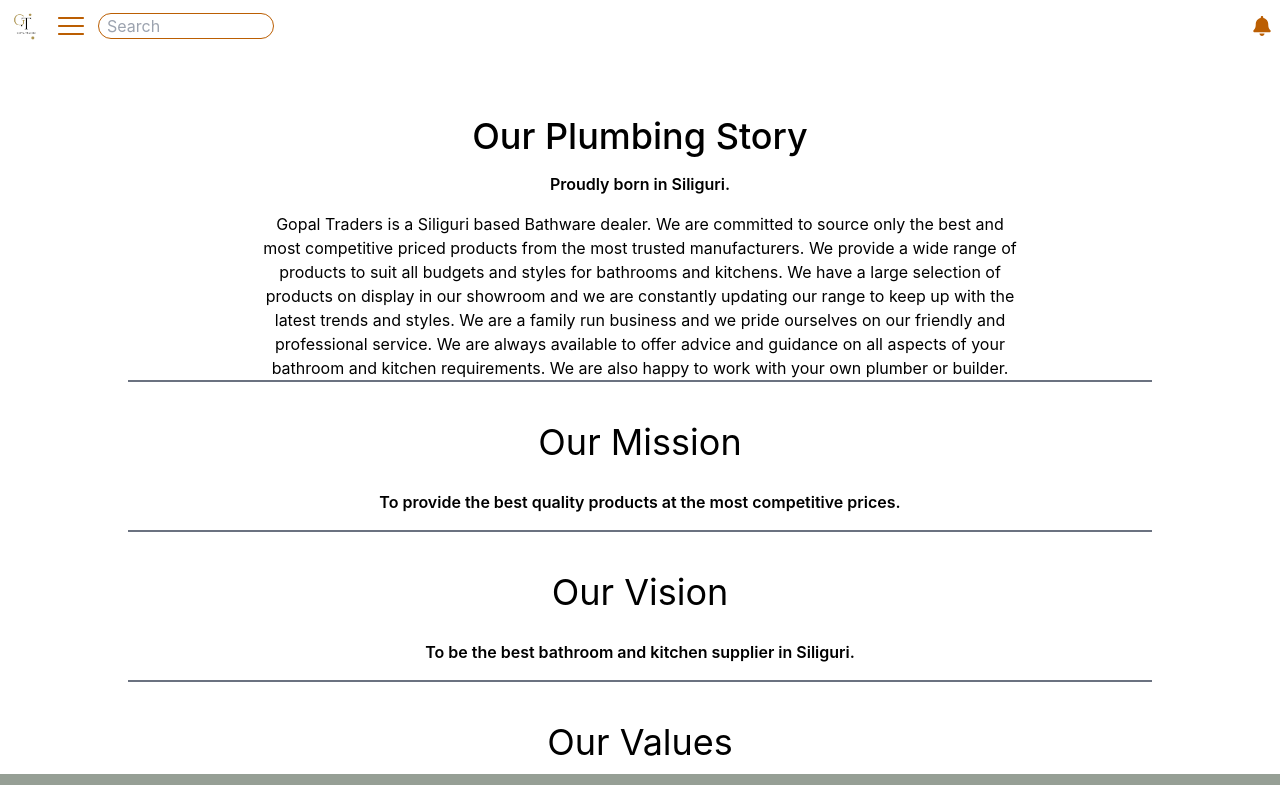
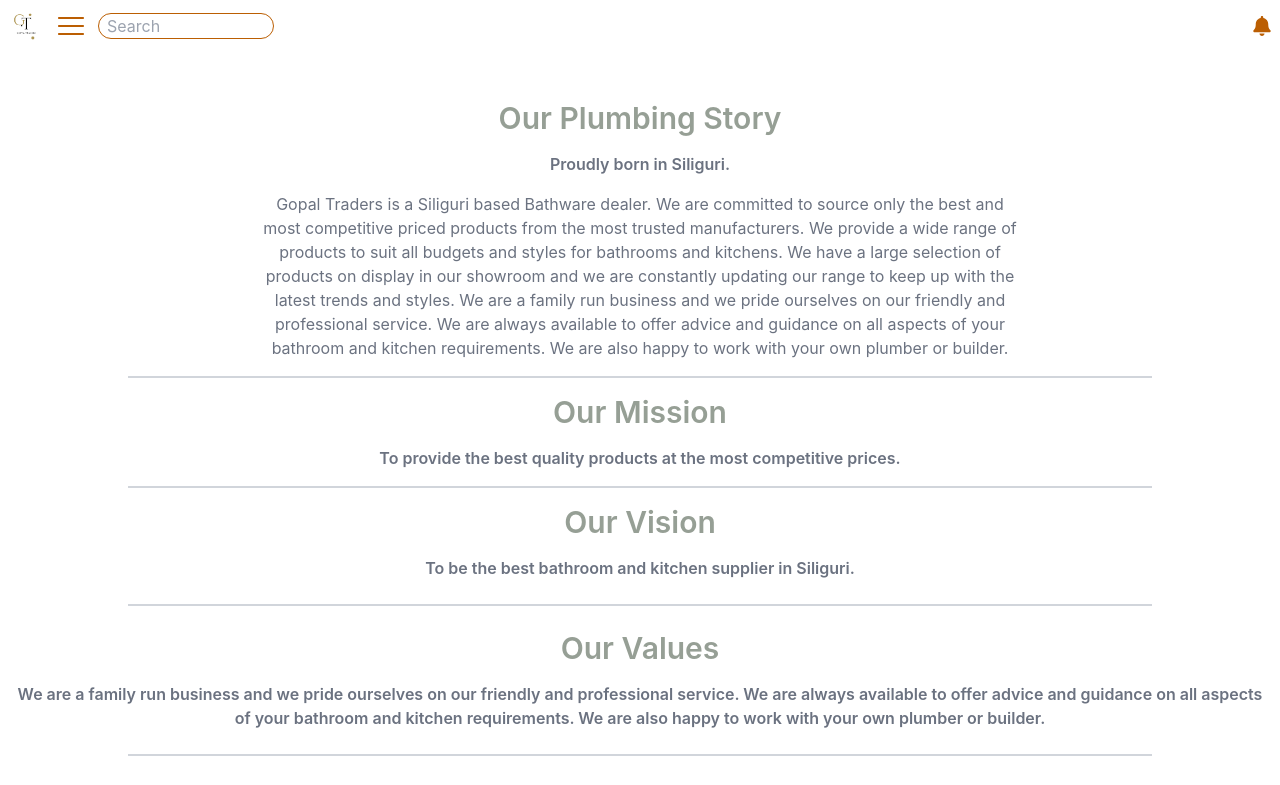
Before and after one commit to Shubh-Dev/gopal-traders, a React (Vite) app: page /our-story in a window 1280 px wide. Shown: the top 785 px of the page. Built offline with nearby package versions, Linux system fonts and the light colour scheme; some icons are missing.

Commit message:
feat: our story in progress

```diff
--- a/src/components/OurStory.jsx
+++ b/src/components/OurStory.jsx
@@ -2,9 +2,11 @@
 
 const OurStory = () => {
   return (
-    <div class="container text-center pt-16 mx-auto flex flex-col items-center">
-      <p class="text-4xl font-medium">Our Plumbing Story</p>
-      <p class="text-md font-semibold  py-4">Proudly born in Siliguri.</p>
+    <div class="container text-center pt-12 px-2 mx-auto flex flex-col items-center text-gray-500">
+      <p class="text-3xl text-[#969f95] font-semibold pb-4">
+        Our Plumbing Story
+      </p>
+      <p class="text-md font-semibold pb-4">Proudly born in Siliguri.</p>
       <p class="max-w-3xl">
         Gopal Traders is a Siliguri based Bathware dealer. We are committed to
         source only the best and most competitive priced products from the most
@@ -17,22 +19,32 @@
         aspects of your bathroom and kitchen requirements. We are also happy to
         work with your own plumber or builder.
       </p>
-      <div class="max-w-5xl border-b-2 border-gray-500 w-full"></div>
-      <p class="text-4xl pt-10 py-3">Our Mission</p>
-      <p class="text-md font-semibold  py-4">
+      <div class="max-w-5xl border-b-2 border-gray-300 w-full my-4"></div>
+      <p class="text-3xl text-[#969f95] font-semibold pb-4">Our Mission</p>
+      <p class="text-md font-semibold">
         To provide the best quality products at the most competitive prices.
       </p>
-      <div class="max-w-5xl border-b-2 border-gray-500 w-full"></div>
+      <div class="max-w-5xl border-b-2 border-gray-300 w-full my-4"></div>
 
-      <p class="text-4xl pt-10 py-3">Our Vision</p>
-      <p class="text-md font-semibold  py-4">
+      <p class="text-3xl text-[#969f95] font-semibold pb-4">Our Vision</p>
+      <p class="text-md font-semibold ">
         To be the best bathroom and kitchen supplier in Siliguri.
       </p>
 
-      <div class="max-w-5xl border-b-2 border-gray-500 w-full"></div>
+      <div class="max-w-5xl border-b-2 border-gray-300 w-full my-6"></div>
 
-      <p class="text-4xl pt-10 py-3">Our Values</p>
+      <p class="text-3xl text-[#969f95] font-semibold pb-4">Our Values</p>
+      <p class="text-md font-semibold">
+        We are a family run business and we pride ourselves on our friendly and
+        professional service. We are always available to offer advice and
+        guidance on all aspects of your bathroom and kitchen requirements. We
+        are also happy to work with your own plumber or builder.
+      </p>
+      <div class="max-w-5xl border-b-2 border-gray-300 w-full my-6"></div>
+      <p class="text-3xl text-[#969f95] font-semibold pb-4">Gallery</p>
+      <div class="grid grid-cols-2">
 
+      </div>
     </div>
   );
 };
--- /dev/null
+++ b/src/components/parts/GalleryImage.jsx
@@ -0,0 +1,15 @@
+import React from 'react';
+
+const GalleryImage = ({ image }) => {
+  return (
+    <div className="w-16 rounded-md">
+      <img
+        src={image}
+        alt="gallery"
+        className="w-full h-full object-cover object-center rounded-md"
+      />
+    </div>
+  );
+}
+
+export default GalleryImage;
```
